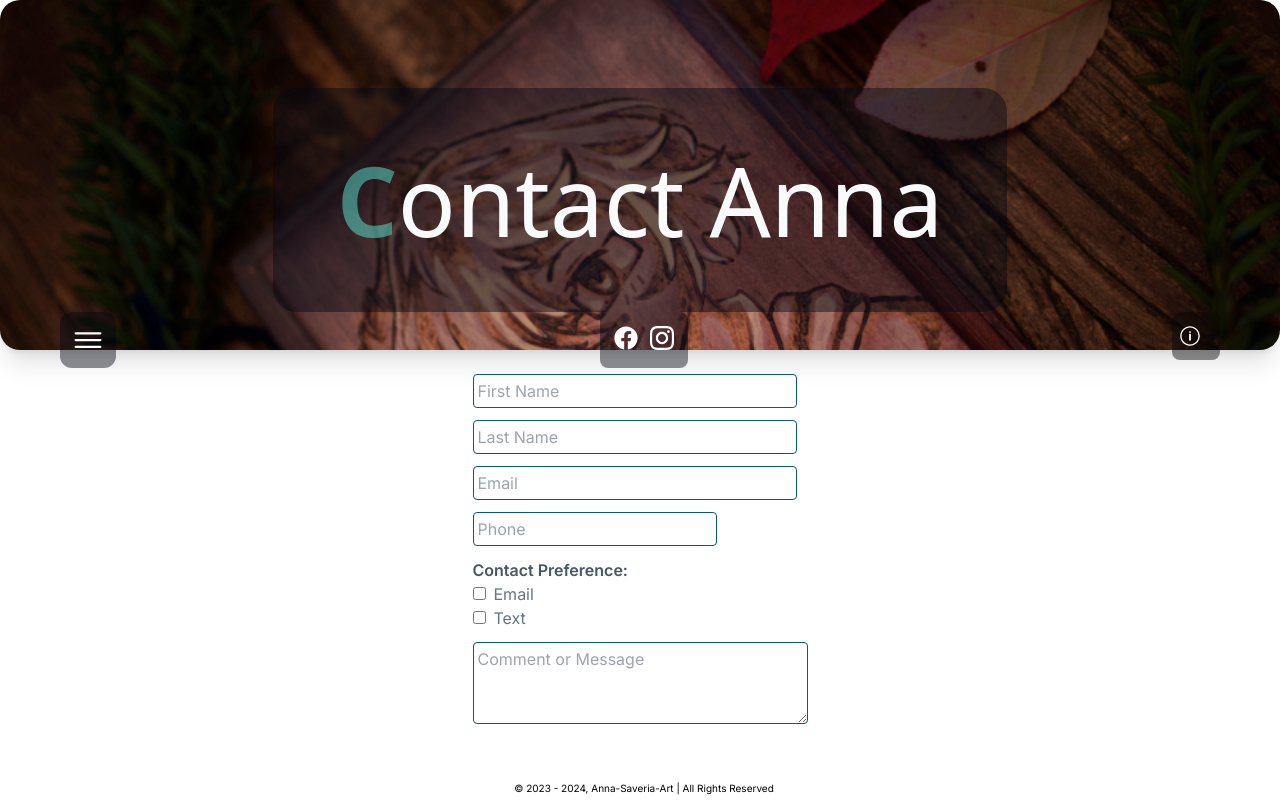
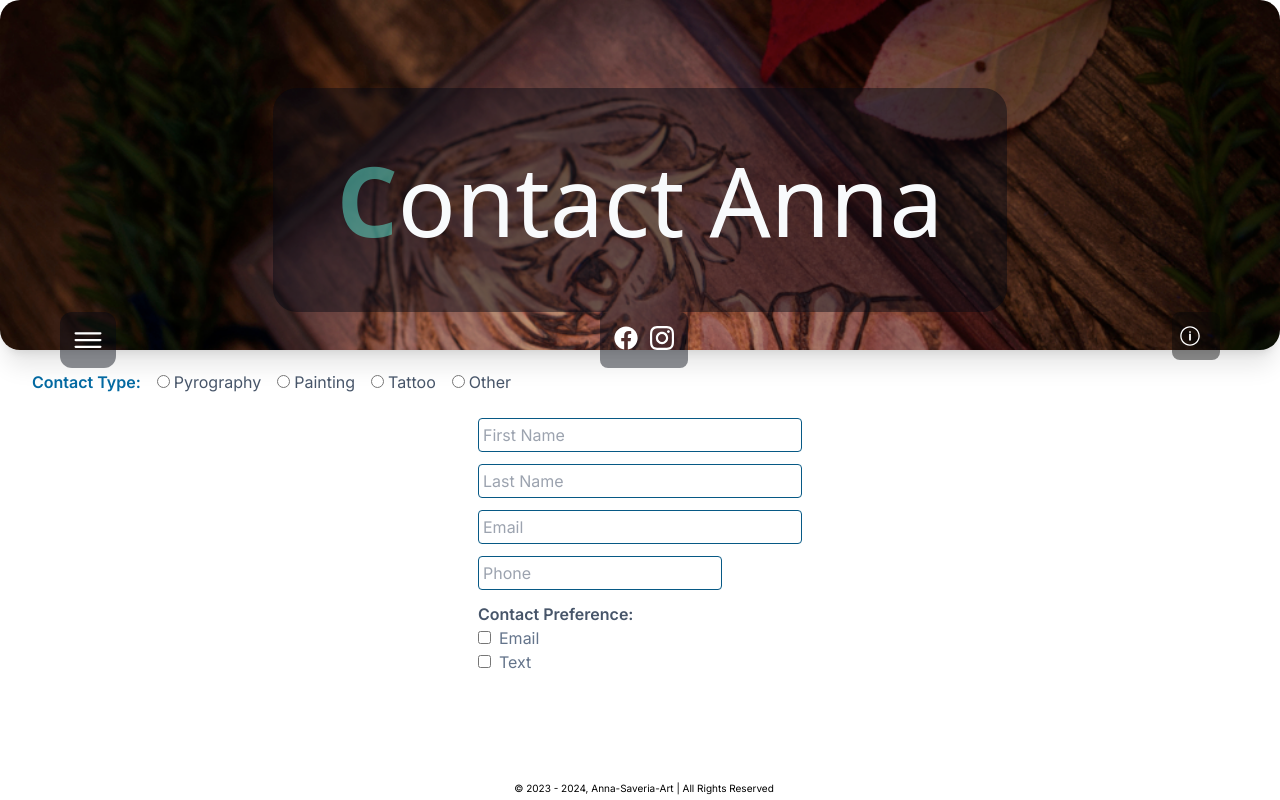
Before and after one commit to dannynow6/anna-art-portfolio-app, a Next.js app: page /contact in a window 1280 px wide. Built offline with nearby package versions, Linux system fonts and the light colour scheme.

Commit message:
set up radio select for contact request options - passing info to other components for form

```diff
--- a/app/contact/page.js
+++ b/app/contact/page.js
@@ -2,14 +2,15 @@
 import React from 'react'
 import HeroSection from '@/components/Home/HeroSection'
 import Layout from '@/components/Home/Layout'
-import Commission from '@/components/Contact/Commission'
+import ContactRequest from '@/components/Contact/ContactRequest'
 
 const ContactPage = () => {
+
   return (
     <>
       <Layout>
         <HeroSection />
-        <Commission />
+        <ContactRequest />
       </Layout>
     </>
   )
--- a/components/Contact/Commission.jsx
+++ b/components/Contact/Commission.jsx
@@ -1,3 +1,4 @@
+'use client'
 import React from 'react'
 
 /*
@@ -17,11 +18,12 @@ import React from 'react'
 
 */
 
-const Commission = () => {
+const Commission = ({ selectedOption }) => {
   return (
     <div className='md:container md:mx-auto'>
       <div className='flex justify-center mt-3'>
         <form className='text-slate-500 my-3'>
+          {/* Always visible Form Fields */}
           <fieldset className='mb-3'>
             <input
               type='text'
@@ -89,6 +91,69 @@ const Commission = () => {
               </label>
             </div>
           </fieldset>
+          {/* Conditional fields based on selectedOption */}
+          {selectedOption === 'pyrography' && (
+            <>
+              <fieldset className='mb-3'>
+                <textarea
+                  name='pyrography-request'
+                  id='pyrography-request'
+                  required
+                  rows='3'
+                  cols='31'
+                  maxLength={400}
+                  placeholder='Describe Pyrography Commission'
+                  className='p-1 text-slate-700 border border-sky-800 rounded hover:border-blue-300'
+                ></textarea>
+              </fieldset>
+              <fieldset className='mb-3'>
+                <input
+                  type='text'
+                  name='size'
+                  id='size'
+                  required
+                  minlength='2'
+                  maxlength='25'
+                  size='28'
+                  placeholder='size of request'
+                  className='p-1 text-slate-700 border border-sky-800 rounded hover:border-blue-300'
+                />
+              </fieldset>
+            </>
+          )}
+          {selectedOption === 'painting' && (
+            <>
+              <fieldset className='mb-3'>
+                <textarea
+                  name='painting-request'
+                  id='painting-request'
+                  required
+                  rows='3'
+                  cols='31'
+                  maxLength={400}
+                  placeholder='Describe Painting Commission'
+                  className='p-1 text-slate-700 border border-sky-800 rounded hover:border-blue-300'
+                ></textarea>
+              </fieldset>
+            </>
+          )}
+          {selectedOption === 'tattoo' && (
+            <>
+              <fieldset className='mb-3'>
+                <textarea
+                  name='tattoo-request'
+                  id='tattoo-request'
+                  required
+                  rows='3'
+                  cols='31'
+                  maxLength={400}
+                  placeholder='Describe Tattoo Request'
+                  className='p-1 text-slate-700 border border-sky-800 rounded hover:border-blue-300'
+                ></textarea>
+              </fieldset>
+            </>
+          )}
+          {selectedOption === 'other' && (
             <fieldset className='mb-3'>
               <textarea
                 name='comment'
@@ -97,10 +162,11 @@ const Commission = () => {
                 rows='3'
                 cols='31'
                 maxLength={400}
-              placeholder='Comment or Message'
+                placeholder='Comment or Question'
                 className='p-1 text-slate-700 border border-sky-800 rounded hover:border-blue-300'
               ></textarea>
             </fieldset>
+          )}
         </form>
       </div>
     </div>
--- a/components/Contact/ContactOptions.jsx
+++ /dev/null
@@ -1,3 +0,0 @@
-// Create a component to select different contact options:
-// Question form; Commission form, etc....?
-// Make each option selectable and then display form?
--- /dev/null
+++ b/components/Contact/ContactRequest.jsx
@@ -0,0 +1,18 @@
+'use client'
+import React, { useState } from 'react'
+import ContactSelect from './ContactSelect'
+import Commission from './Commission'
+
+
+const ContactRequest = () => {
+    const [selectedOption, setSelectedOption] = useState("")
+
+    return (
+        <>
+            <ContactSelect onOptionChange={setSelectedOption} />
+            <Commission selectedOption={selectedOption} />
+        </>
+    )
+}
+
+export default ContactRequest
--- /dev/null
+++ b/components/Contact/ContactSelect.jsx
@@ -0,0 +1,75 @@
+'use client'
+import React, { useState } from 'react'
+
+const ContactSelect = () => {
+  const [selectedOption, setSelectedOption] = useState('')
+
+  const handleChange = e => {
+    setSelectedOption(e.target.value)
+    // console.log(e.target.value)
+  }
+
+  return (
+    <>
+      <div className='text-slate-600'>
+        <fieldset className='flex space-x-4 ml-8 mt-5'>
+          <p className='font-semibold text-sky-700'>Contact Type:</p>
+          <div>
+            <input
+              type='radio'
+              id='pyrography'
+              name='contact-type'
+              value='pyrography'
+              onChange={handleChange}
+              className='accent-sky-600'
+            />
+            <label className='pl-1' for='pyrography'>
+              Pyrography
+            </label>
+          </div>
+          <div>
+            <input
+              type='radio'
+              id='painting'
+              name='contact-type'
+              value='painting'
+              onChange={handleChange}
+              className='accent-sky-600'
+            />
+            <label className='pl-1' for='painting'>
+              Painting
+            </label>
+          </div>
+          <div>
+            <input
+              type='radio'
+              id='tattoo'
+              name='contact-type'
+              value='tattoo'
+              onChange={handleChange}
+              className='accent-sky-600'
+            />
+            <label className='pl-1' for='tattoo'>
+              Tattoo
+            </label>
+          </div>
+          <div>
+            <input
+              type='radio'
+              id='other'
+              name='contact-type'
+              value='other'
+              onChange={handleChange}
+              className='accent-sky-600'
+            />
+            <label className='pl-1' for='other'>
+              Other
+            </label>
+          </div>
+        </fieldset>
+      </div>
+    </>
+  )
+}
+
+export default ContactSelect
--- a/package.json
+++ b/package.json
@@ -12,6 +12,7 @@
     "embla-carousel-autoplay": "^8.0.0-rc17",
     "embla-carousel-react": "^8.0.0-rc17",
     "next": "14.0.4",
+    "prop-types": "^15.8.1",
     "react": "^18",
     "react-dom": "^18",
     "react-icons": "^4.12.0"
```
Also changed, not shown: 1 other file (tests, documents, lock files or other folders). Lines whose indentation alone changed are shown as unchanged.
